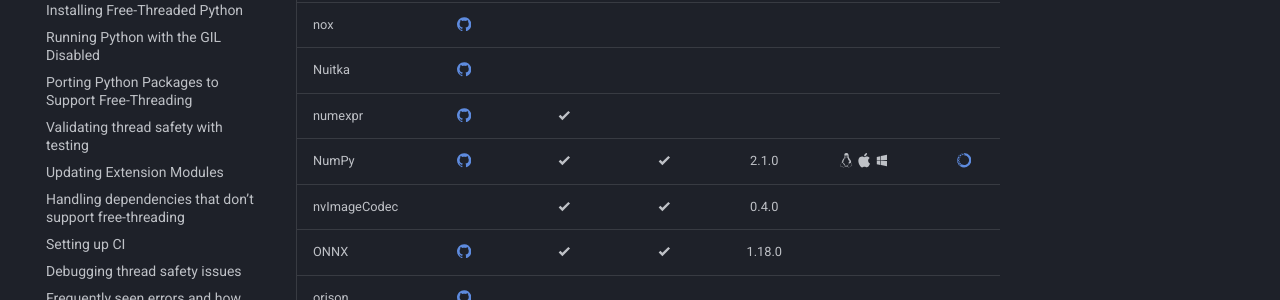
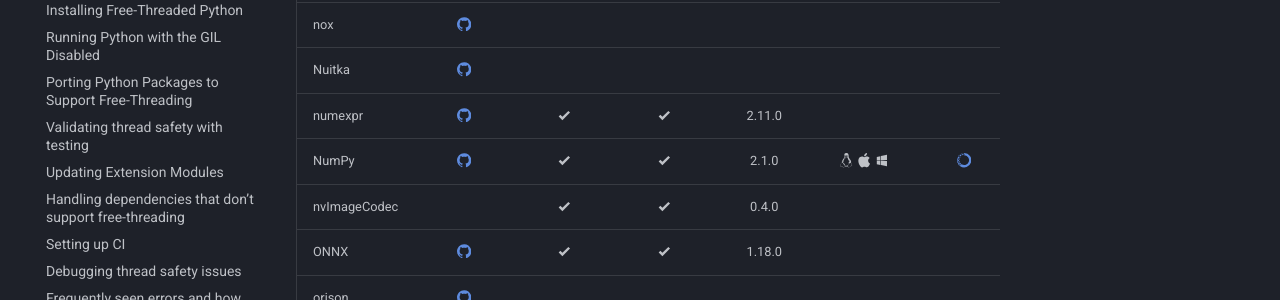
Before and after one commit to Quansight-Labs/free-threaded-compatibility, an MkDocs documentation site: the page built from docs/tracking.md, in a window 1280 px wide and 900 px high, scrolled down 2256 px. Shown: the part 152-452 px from the top of the window. Built offline with MkDocs 1.6.1 and Material for MkDocs 9.7.7, drawn with Linux system fonts in a browser that asks for light colours; comment, search, counter and statistics services are not loaded.

Commit message:
update tracker for numexpr release (#220)
Co-authored-by: pre-commit-ci-lite[bot] <117423508+pre-commit-ci-lite[bot]@users.noreply.github.com>

```diff
--- a/docs/tracking.md
+++ b/docs/tracking.md
@@ -63,7 +63,7 @@
 | ndindex              |   [:simple-github:](https://github.com/Quansight-Labs/ndindex/issues/198)    | :material-check-bold: |   :material-check-bold:    |           1.10.0           |                                                            |                                                                                              |
 | nox                  |         [:simple-github:](https://github.com/wntrblm/nox/issues/949)         |                       |                            |                            |                                                            |                                                                                              |
 | Nuitka               |       [:simple-github:](https://github.com/Nuitka/Nuitka/issues/3062)        |                       |                            |                            |                                                            |                                                                                              |
-| numexpr              |       [:simple-github:](https://github.com/pydata/numexpr/issues/503)        | :material-check-bold: |                            |                            |                                                            |                                                                                              |
+| numexpr              |       [:simple-github:](https://github.com/pydata/numexpr/issues/503)        | :material-check-bold: |   :material-check-bold:    |           2.11.0           |                                                            |                                                                                              |
 | NumPy                |        [:simple-github:](https://github.com/numpy/numpy/issues/26157)        | :material-check-bold: |   :material-check-bold:    |           2.1.0            | :simple-linux: :simple-apple: :material-microsoft-windows: |      [:simple-anaconda:](https://anaconda.org/scientific-python-nightly-wheels/numpy/)       |
 | nvImageCodec         |                                                                              | :material-check-bold: |   :material-check-bold:    |           0.4.0            |                                                            |                                                                                              |
 | ONNX                 |         [:simple-github:](https://github.com/onnx/onnx/issues/6594)          | :material-check-bold: |   :material-check-bold:    |           1.18.0           |                                                            |                                                                                              |
```
Also changed, not shown: docs/porting-extensions.md (+3 -0 lines).
